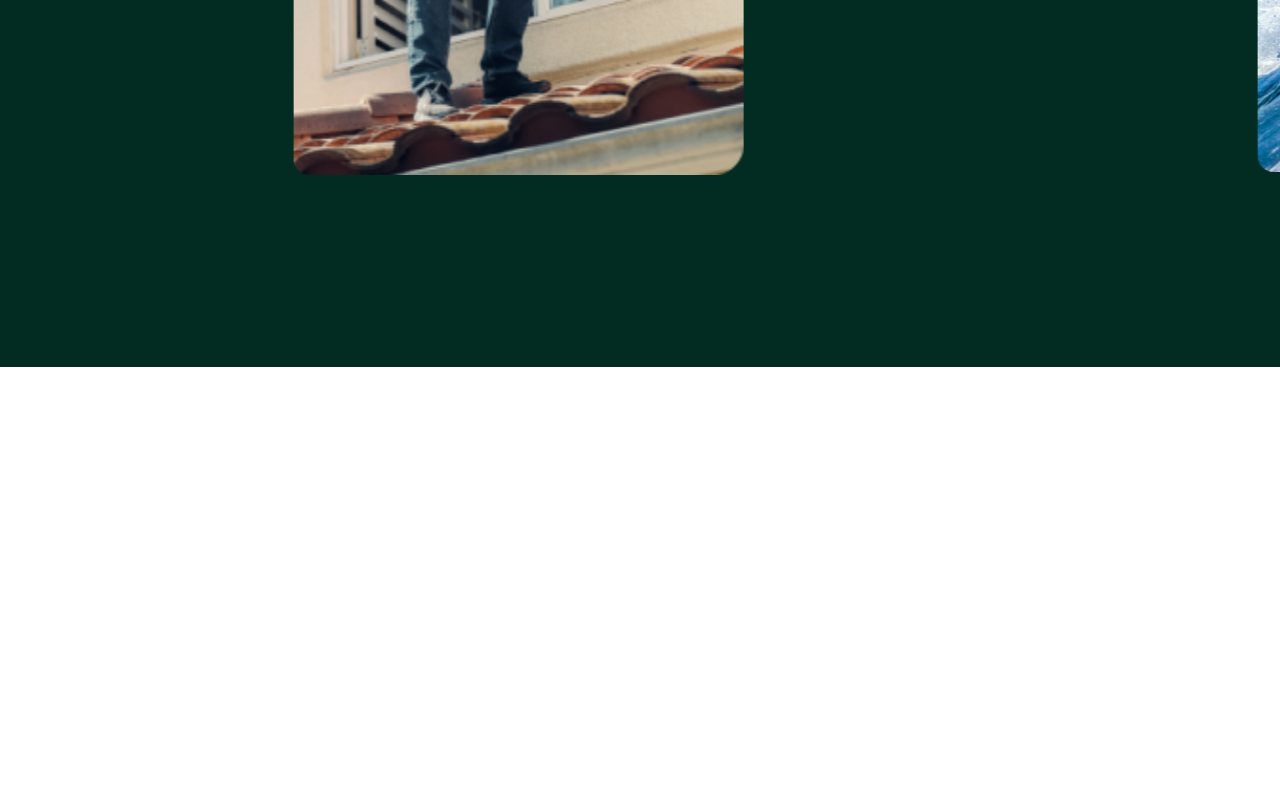
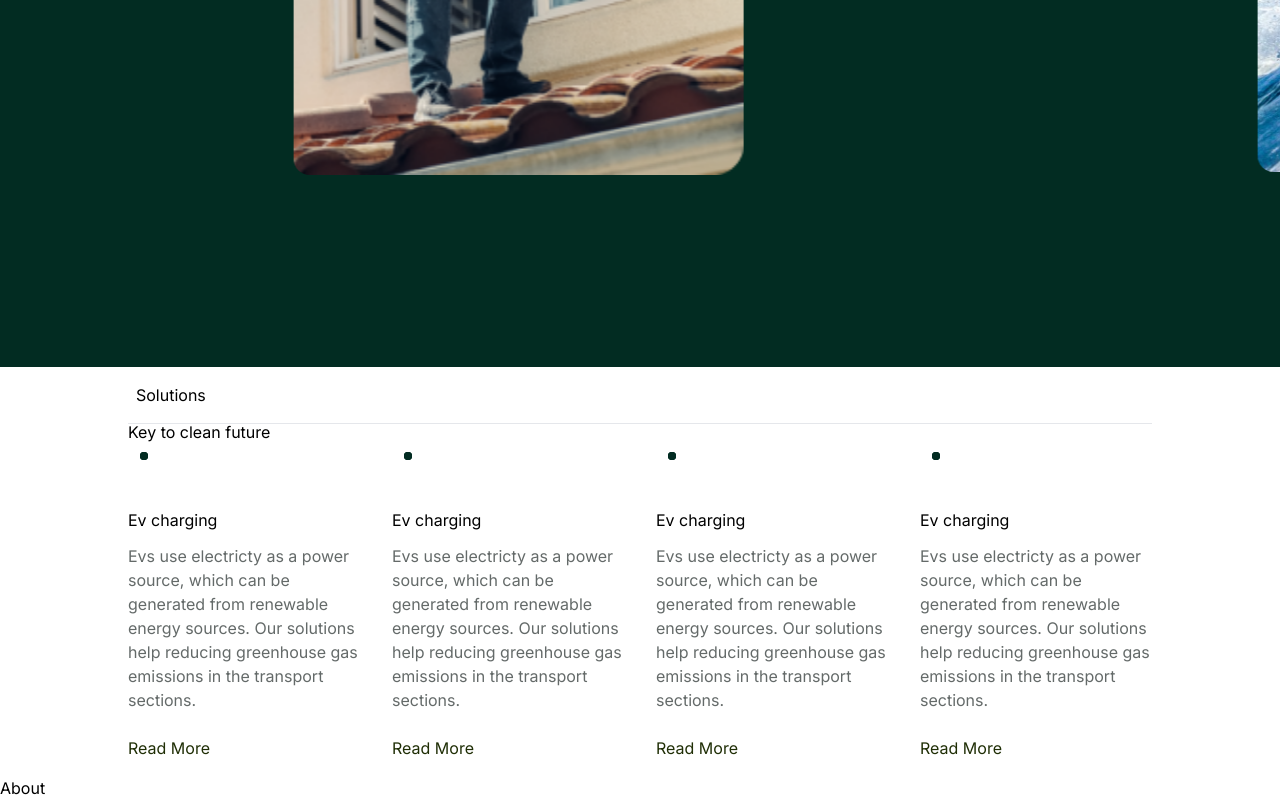
Before and after one commit to Nikolas-Vardeberg/sanity, a Next.js app: page / in a window 1280 px wide. Shown: the part 1112-1912 px from the top of the page. Before the commit the page ends 1479 px from the top, so only its background shows below. Built offline with nearby package versions, Linux system fonts and the light colour scheme.

Commit message:
feat: hero section (without sanity)

```diff
--- a/app/page.tsx
+++ b/app/page.tsx
@@ -1,12 +1,18 @@
 import Logo from "@/components/elements/icons/Logo";
 import Header from "@/components/layout/Header";
-import { Hero } from "@/components/sections/hero/page";
+import About from "@/components/sections/about-us/About";
+import Features from "@/components/sections/features/Features";
+import { Hero } from "@/components/sections/hero/Hero";
 import Image from "next/image";
 
 export default function Home() {
   return (
     <main className="no-scrollbar">
       <Hero />
+      <div className="p-4">
+        <Features />
+      </div>
+      <About />
     </main>
   );
 }
--- /dev/null
+++ b/components/elements/icons/Ev.tsx
@@ -0,0 +1,23 @@
+
+
+const Ev = () => {
+    return(
+        <svg
+            width={48}
+            height={48}
+            viewBox="0 0 48 48"
+            fill="none"
+            xmlns="http://www.w3.org/2000/svg"
+        >
+            <path
+                d="M0 8C0 3.58172 0 8 0H40C44.4183 0 48 3.58172 48 8V40C48 44.4183 44.4183 48 40 48H8C3.58172 48 0 44.4183 0 40V8Z"
+                fill="#BEF264"
+            />
+            <circle cx="16" cy="16" r="4" fill="#022C22" />
+            <circle cx="16" cy="16" r="4" fill="#022C22" />
+            <circle cx="16" cy="16" r="4" fill="#022C22" />
+        </svg>
+    )
+}
+
+export default Ev
--- /dev/null
+++ b/components/sections/about-us/About.tsx
@@ -0,0 +1,11 @@
+import React from 'react'
+
+const About = () => {
+  return (
+    <div>
+      About
+    </div>
+  )
+}
+
+export default About
--- /dev/null
+++ b/components/sections/features/Features.tsx
@@ -0,0 +1,69 @@
+import Ev from "@/components/elements/icons/Ev"
+
+const Features = () => {
+  return (
+    <section>
+        <div className="container">
+            <div className="flex items-center gap-2 border-b border-neutral-60  pb-4">
+                <span className=""/>
+                <span>Solutions</span>
+            </div>
+
+            <div>
+                <div>
+                    <h2 className="text-section leading-none">Key to clean future</h2>
+                </div>
+
+                <div className="grid md:grid-cols-2 gap-8 xl:grid-cols-4">
+                    <div className="flex flex-col gap-6 items-start">
+                        <Ev />
+                        <div>
+                            <h3 className="text-title leading-none mb-4">Ev charging</h3>
+                            <p className="text-neutral-800">
+                                Evs use electricty as a power source, which can be generated from renewable energy sources. Our solutions help reducing greenhouse gas emissions in the transport sections.
+                            </p>
+                        </div>
+                        <button className="text-primary-950">Read More</button>
+                    </div>
+
+                    <div className="flex flex-col gap-6 items-start">
+                        <Ev />
+                        <div>
+                            <h3 className="text-title leading-none mb-4">Ev charging</h3>
+                            <p className="text-neutral-800">
+                                Evs use electricty as a power source, which can be generated from renewable energy sources. Our solutions help reducing greenhouse gas emissions in the transport sections.
+                            </p>
+                        </div>
+                        <button className="text-primary-950">Read More</button>
+                    </div>
+
+                    <div className="flex flex-col gap-6 items-start">
+                        <Ev />
+                        <div>
+                            <h3 className="text-title leading-none mb-4">Ev charging</h3>
+                            <p className="text-neutral-800">
+                                Evs use electricty as a power source, which can be generated from renewable energy sources. Our solutions help reducing greenhouse gas emissions in the transport sections.
+                            </p>
+                        </div>
+                        <button className="text-primary-950">Read More</button>
+                    </div>
+
+                    <div className="flex flex-col gap-6 items-start">
+                        <Ev />
+                        <div>
+                            <h3 className="text-title leading-none mb-4">Ev charging</h3>
+                            <p className="text-neutral-800">
+                                Evs use electricty as a power source, which can be generated from renewable energy sources. Our solutions help reducing greenhouse gas emissions in the transport sections.
+                            </p>
+                        </div>
+                        <button className="text-primary-950">Read More</button>
+                    </div>
+
+                </div>
+            </div>
+        </div>
+    </section>
+  )
+}
+
+export default Features
--- a/tailwind.config.ts
+++ b/tailwind.config.ts
@@ -62,6 +62,19 @@ const config = {
           "900": "#064e3d",
           "950": "#022c22",
         },
+        neutral: {
+          "50": "#f5faf9",
+          "100": "#EDF2f1",
+          "200": "#d9dedd",
+          "300": "#c7cfcd",
+          "400": "#aeb5b4",
+          "500": "#929c9a",
+          "600": "#7f8786",
+          "700": "#737a79",
+          "800": "#646a69",
+          "900": "#4c524f",
+          "950": "#1d1f1e",
+        }
       },
     },
   },
```
Also changed, not shown: components/sections/hero/Hero.tsx (renamed from components/sections/hero/page.tsx).
